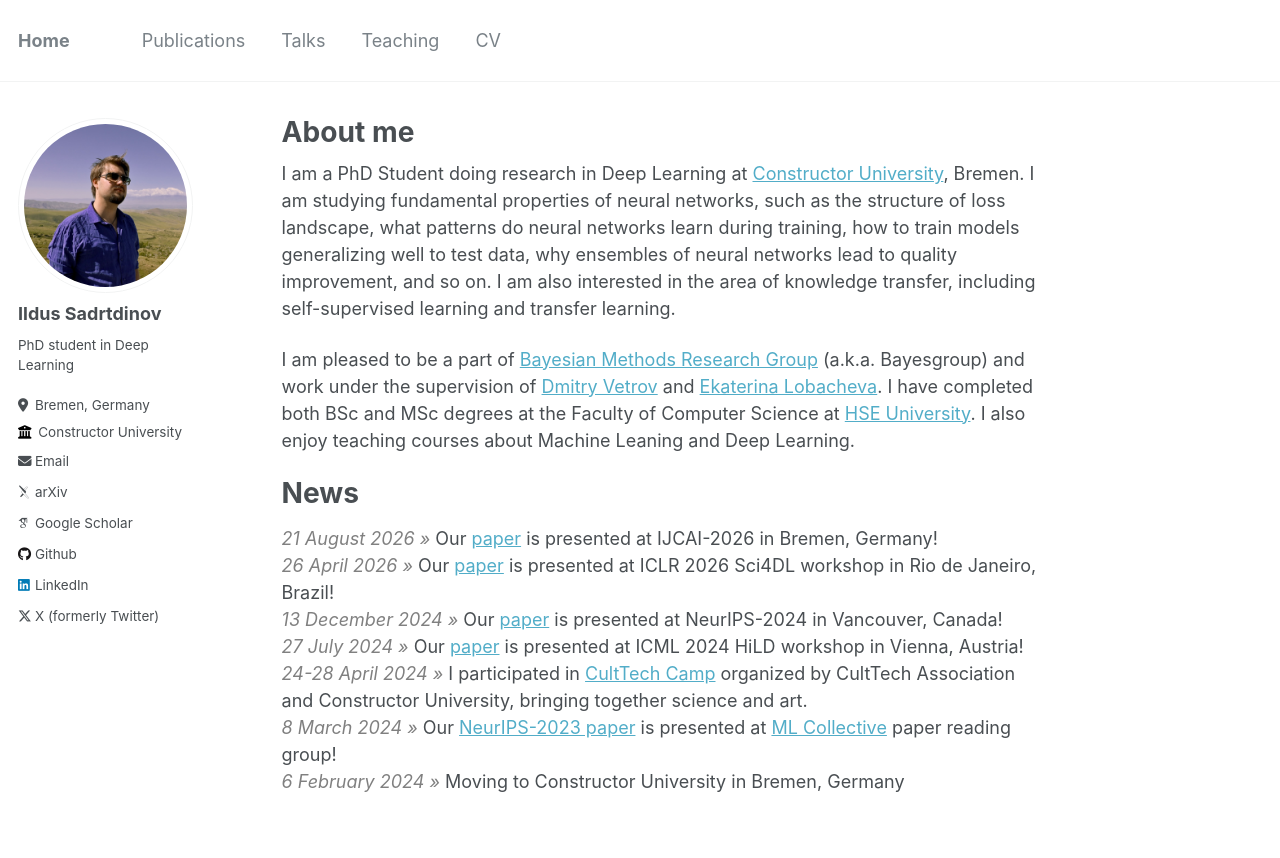
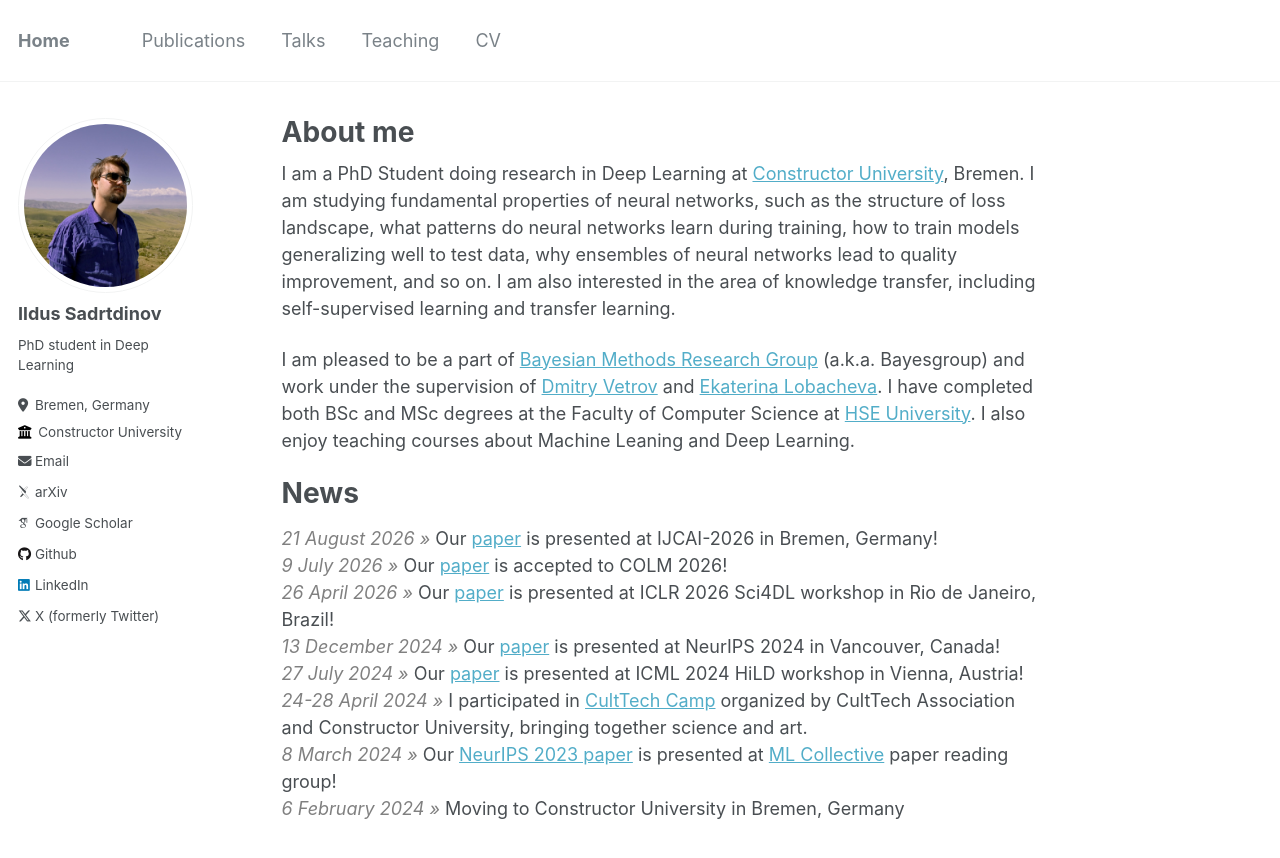
Before and after one commit to isadrtdinov/isadrtdinov.github.io, a Jekyll site: the page built from _pages/about.md, in a window 1280 px wide. Shown: the top 858 px of the page. Built offline with Jekyll 4.4.1, drawn with Linux system fonts in a browser that asks for light colours; some web fonts are replaced.

Commit message:
update 09.07.2026

```diff
--- a/_pages/about.md
+++ b/_pages/about.md
@@ -28,23 +28,13 @@ I also enjoy teaching courses about Machine Leaning and Deep Learning.
 
 # News
 
-<span style="color:gray;font-style:italic">21 August 2026 »</span>
-Our [paper](https://isadrtdinov.github.io/publication/2026-can-stationary-distributions)
+<span style="color:gray;font-style:italic">21 August 2026 »</span> Our [paper](https://isadrtdinov.github.io/publication/2026-can-stationary-distributions)
 is presented at IJCAI-2026 in Bremen, Germany! <br>
-<span style="color:gray;font-style:italic">26 April 2026 »</span>
-Our [paper](https://openreview.net/forum?id=c1pEF21dsY&noteId=oaAvaABINv)
+<span style="color:gray;font-style:italic">9 July 2026 »</span> Our [paper](https://isadrtdinov.github.io/publication/2026-why-gaussian-diffusion) is accepted to COLM 2026! <br>
+<span style="color:gray;font-style:italic">26 April 2026 »</span> Our [paper](https://openreview.net/forum?id=c1pEF21dsY&noteId=oaAvaABINv)
 is presented at ICLR 2026 Sci4DL workshop in Rio de Janeiro, Brazil! <br>
-<span style="color:gray;font-style:italic">13 December 2024 »</span>
-Our [paper](https://isadrtdinov.github.io/publication/2024-where-do-large-lrs)
-is presented at NeurIPS-2024 in Vancouver, Canada! <br>
-<span style="color:gray;font-style:italic">27 July 2024 »</span>
-Our [paper](https://openreview.net/forum?id=IID2DF3q9J&noteId=IID2DF3q9J)
-is presented at ICML 2024 HiLD workshop in Vienna, Austria! <br>
-<span style="color:gray;font-style:italic">24-28 April 2024 »</span>
-I participated in [CultTech Camp](https://culttech.at/culttech-camp) organized by CultTech
-Association and Constructor University, bringing together science and art. <br>
-<span style="color:gray;font-style:italic">8 March 2024 »</span>
-Our [NeurIPS-2023 paper](https://isadrtdinov.github.io/publication/2023-to-stay-or-not-to-stay)
-is presented at [ML Collective](https://mlcollective.org/dlct/) paper reading group! <br>
-<span style="color:gray;font-style:italic">6 February 2024 »</span>
-Moving to Constructor University in Bremen, Germany
+<span style="color:gray;font-style:italic">13 December 2024 »</span> Our [paper](https://isadrtdinov.github.io/publication/2024-where-do-large-lrs) is presented at NeurIPS 2024 in Vancouver, Canada! <br>
+<span style="color:gray;font-style:italic">27 July 2024 »</span> Our [paper](https://openreview.net/forum?id=IID2DF3q9J&noteId=IID2DF3q9J) is presented at ICML 2024 HiLD workshop in Vienna, Austria! <br>
+<span style="color:gray;font-style:italic">24-28 April 2024 »</span> I participated in [CultTech Camp](https://culttech.at/culttech-camp) organized by CultTech Association and Constructor University, bringing together science and art. <br>
+<span style="color:gray;font-style:italic">8 March 2024 »</span> Our [NeurIPS 2023 paper](https://isadrtdinov.github.io/publication/2023-to-stay-or-not-to-stay) is presented at [ML Collective](https://mlcollective.org/dlct/) paper reading group! <br>
+<span style="color:gray;font-style:italic">6 February 2024 »</span> Moving to Constructor University in Bremen, Germany
```
Also changed, not shown: _publications/2026-why-gaussian-diffusion.md (+1 -1 lines).
